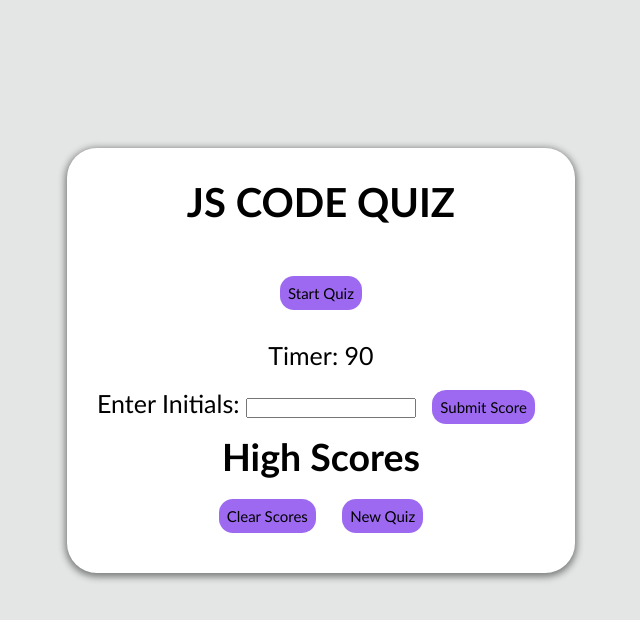
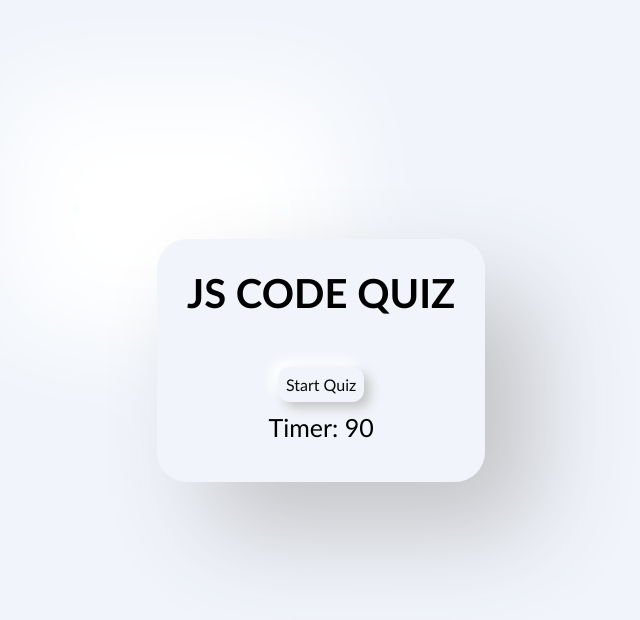
Before and after one commit to Junel-Balbin/BC-Code-Quiz, a plain HTML site: page index.html in a window 1280 px wide. Shown: the whole page, without its empty margins (319-959 px from the left). Drawn offline with Linux system fonts and the light colour scheme.

Commit message:
Appearance complete.  Now working on JS.

```diff
--- a/assets/script.js
+++ b/assets/script.js
@@ -147,3 +147,11 @@ var clearScoresButton = document.getElementById("clear-scores");
 var startNewQuizButton = document.getElementById("start-new-quiz");
 
   // Place the main functions
+
+  // This function is called when the start button is clicked. It hides the start button, shows the quiz container, starts the timer interval, and shows the first question.
+  function startQuiz() {
+    startButton.style.display = "none";
+    quizContainer.style.display = "block";
+    timerInterval = setInterval(updateTimer, 1000);
+    showQuestion();
+  }
--- a/assets/style.css
+++ b/assets/style.css
@@ -6,7 +6,7 @@
 }
 
 body {
-    background-color: rgb(228, 230, 230);
+    background-color: rgb(241, 245, 251);;
 }
 
 .container {
@@ -32,7 +32,10 @@ body {
     border-radius: 30px;
     text-align: center;
     font-size: 25px;
-    box-shadow: 0px 2px 7px 2px rgba(0,0,0,0.46);
+    border-radius: 30px;
+    background: linear-gradient(145deg, white, rgb(241, 245, 251));
+    background:  rgb(241, 245, 251);
+    box-shadow:  50px 50px 100px #c4c4c7, -150px -150px 100px #ffffff;
 }
 
 h1 {
@@ -49,20 +52,29 @@ p {
 }
 
 li {
-    margin-left: 70px;
+    margin-left: 80px;
 }
 
 button {
-    margin: 10px;
-    background-color: rgb(157, 105, 241);
-    border-radius: 14px;
-    cursor: pointer;
-    font-size: 15px;
+    color: #090909;
     padding: 8px;
+    margin-top: 10px;
+    margin-bottom: 10px;
+    font-size: 16px;
+    border-radius: 12px;
+    background: rgb(241, 245, 251);
     border: none;
+    transition: all .1s;
+    box-shadow: 6px 6px 12px #c5c5c5, -6px -6px 12px #ffffff;
 }
 
 button:hover {
     transition: 0.2s ease-in-out;
-    background-color: rgb(8, 230, 8);
+    background-color: rgb(157, 105, 241);
+    cursor: pointer;
 }
+
+button:active {
+    color: black;
+    box-shadow: inset 2px 2px 12px #c5c5c5, inset -2px -2px 12px #888888;
+}
--- a/index.html
+++ b/index.html
@@ -12,18 +12,18 @@
         <div class="card" data-tilt>
             <h1><strong>JS CODE QUIZ</strong></h1>
                 <button id="start-quiz">Start Quiz</button>
-                    <div id="quiz-container">
+                    <div id="quiz-container" style="display: none;">
                         <p id="questions"></p>
                     <div id="choices"></div>
                     <div id="result"></div>
         </div>
         <div id="timer">Timer: <span id="time">90</span></div>
-            <div id="score-form">
+            <div id="score-form" style="display: none;">
                 <label>Enter Initials:</label>
                 <input type="text" id="initials">
                 <button id="submit-score">Submit Score</button>
             </div>
-        <div id="high-scores">
+        <div id="high-scores" style="display: none;">
             <h2>High Scores</h2>
             <ol id="score-list"></ol>
             <button id="clear-scores">Clear Scores</button>
```
Also changed, not shown: 2 other files.
